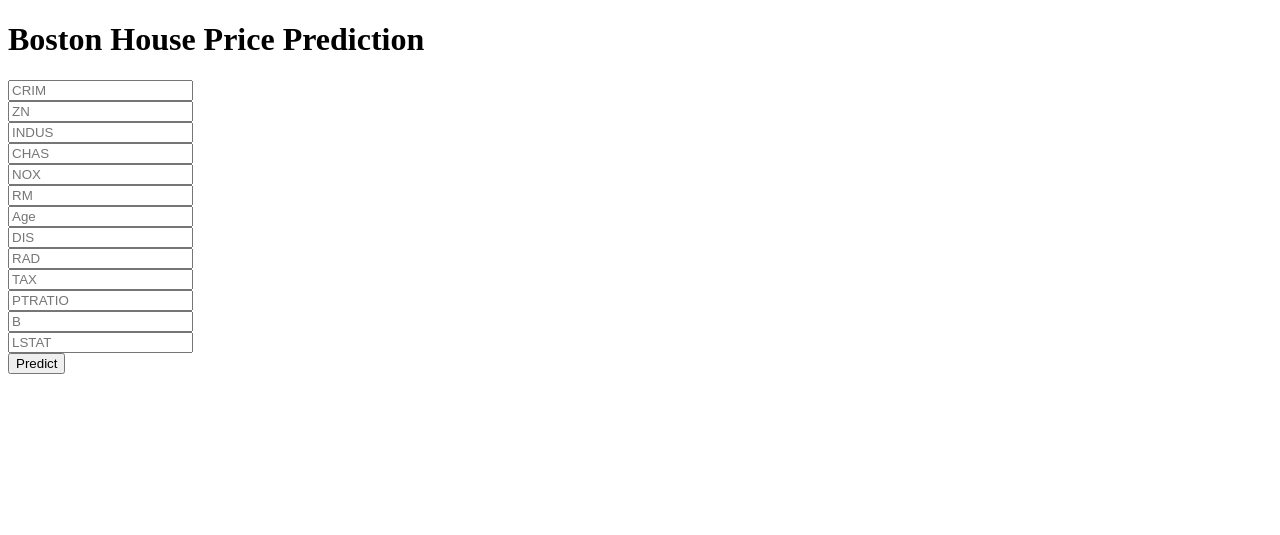
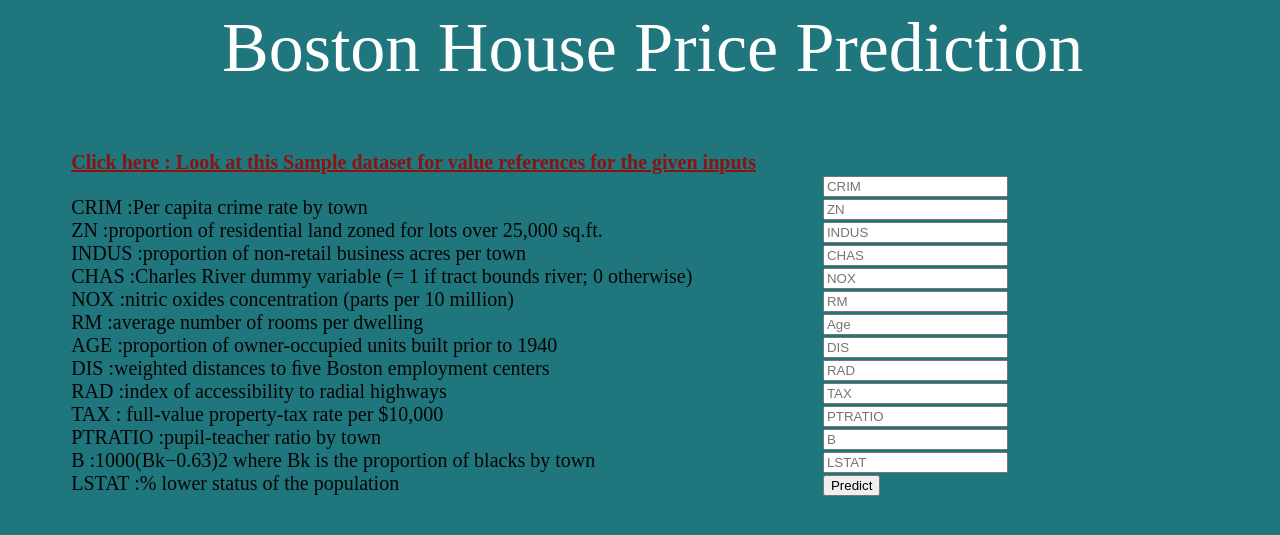
Before and after one commit to harithushan/bostonhousepricing, a Flask app: page / in a window 1280 px wide. Shown: the top 535 px of the page. Run offline with Flask 2, Linux system fonts and the light colour scheme; parts of the project's set-up code (start-up, migrations or seed data) failed here and were passed over.

Commit message:
added description to the HTML page and reference link also added css style file

```diff
--- /dev/null
+++ b/static/css/style.css
@@ -0,0 +1,49 @@
+@import url('https://fonts.googleapis.com/css2?family=Montserrat:wght@100&display=swap');
+
+body{
+    font-family: "monserrat","serif";
+    background : #1f767c;
+
+    /* background: linear-gradient(90deg,#064f30 0%,#939795 100%); */
+}
+
+h1{
+    font-size: 70px;
+    text-align: center;
+    margin-top: 0%;
+    font-family: "monserrat";
+    color: #ffffff;
+    font-weight: 400;
+    margin-bottom: 5%;
+    margin-left:2%;
+}
+
+a{
+    text-decoration: underline;
+    color: #8d1212;
+    font-size: 20px;
+    font-family: "monserrat";
+    font-weight: 600;
+    margin-left: 5%;
+    margin-right:0%;
+    margin-top: 5%;
+    margin-bottom: 0%;
+}
+
+p{
+    font-size: 20px;
+    margin-top: 0%;
+    font-family: "monserrat";
+    color: #050505;
+    font-weight: 500;
+    margin-bottom: 0%;
+    margin-left:5%;
+    margin-right:0%;
+
+}
+form{
+    margin-top: 0%;
+    margin-left: 10%;
+    margin-top: 0%;
+    margin-right: auto;
+}
--- a/templates/home.html
+++ b/templates/home.html
@@ -3,21 +3,33 @@
 
 <head>
   <meta charset="UTF-8">
-  <title>ML API</title>
-  <link href='https://fonts.googleapis.com/css?family=Pacifico' rel='stylesheet' type='text/css'>
-<link href='https://fonts.googleapis.com/css?family=Arimo' rel='stylesheet' type='text/css'>
-<link href='https://fonts.googleapis.com/css?family=Hind:300' rel='stylesheet' type='text/css'>
-<link href='https://fonts.googleapis.com/css?family=Open+Sans+Condensed:300' rel='stylesheet' type='text/css'>
-
+  <title>ML housing API</title>
+  <link rel="stylesheet" href="static/css/style.css">
 
 </head>
 
 <body>
  <div class="login">
 	<h1>Boston House Price Prediction</h1>
+  <a href="https://github.com/scikit-learn/scikit-learn/blob/main/sklearn/datasets/data/boston_house_prices.csv">Click here : Look at this Sample dataset  for value references for the given inputs</a>
+  <p style ="display:inline-block;">
+      CRIM    :Per capita crime rate by town<br>
+      ZN      :proportion of residential land zoned for lots over 25,000 sq.ft.<br>
+      INDUS   :proportion of non-retail business acres per town<br>
+      CHAS    :Charles River dummy variable (= 1 if tract bounds river; 0 otherwise)<br>
+      NOX     :nitric oxides concentration (parts per 10 million)<br>
+      RM      :average number of rooms per dwelling<br>
+      AGE     :proportion of owner-occupied units built prior to 1940<br>
+      DIS     :weighted distances to ﬁve Boston employment centers<br>
+      RAD     :index of accessibility to radial highways<br>
+      TAX     : full-value property-tax rate per $10,000<br>
+      PTRATIO :pupil-teacher ratio by town<br>
+      B       :1000(Bk−0.63)2 where Bk is the proportion of blacks by town<br>
+      LSTAT   :% lower status of the population<br>
+  </p>
 
      <!-- Main Input For Receiving Query to our ML -->
-    <form action="{{ url_for('predict')}}"method="post">
+  <form action="{{ url_for('predict')}}"method="post", style="display:inline-block;">
       <input type="text" name="CRIM" placeholder="CRIM" required="required" /><br>
     	<input type="text" name="ZN" placeholder="ZN" required="required" /><br>
       <input type="text" name="INDUS" placeholder="INDUS" required="required" /><br>
@@ -32,10 +44,9 @@
       <input type="text" name="B" placeholder="B" required="required" /><br>
       <input type="text" name="LSTAT" placeholder="LSTAT" required="required" /><br>
 
-
-
       <button type="submit" class="btn btn-primary btn-block btn-large">Predict</button>
   </form>
+
 
    <br>
    <br>
```
Also changed, not shown: 1 other file. Lines whose indentation alone changed are shown as unchanged.
